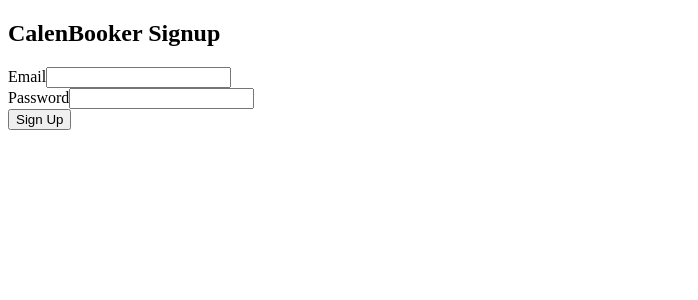
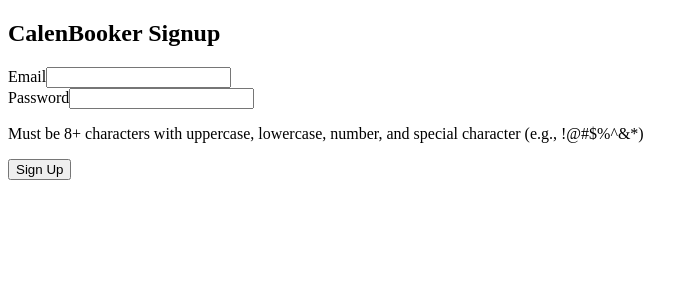
Before and after one commit to fakeneuron/CalenBooker, a React (Create React App) app in the folder frontend/: page / in a window 1280 px wide. Shown: the top 300 px of the page, without its empty margins (0-698 px from the left). Built offline with nearby package versions, Linux system fonts and the light colour scheme.

Commit message:
Enforced strong password requirements in SignupForm

```diff
--- a/frontend/src/forms/SignupForm.js
+++ b/frontend/src/forms/SignupForm.js
@@ -6,14 +6,28 @@
     email: '',
     password: '',
   });
+  const [passwordError, setPasswordError] = useState('');
 
   const handleChange = (e) => {
     const { name, value } = e.target;
     setFormData({ ...formData, [name]: value });
+    if (name === 'password') {
+      const strongPasswordRegex = /^(?=.*[a-z])(?=.*[A-Z])(?=.*\d)(?=.*[!@#$%^&*])[A-Za-z\d!@#$%^&*]{8,}$/;
+      if (!strongPasswordRegex.test(value)) {
+        setPasswordError('Password must be 8+ characters with uppercase, lowercase, number, and special character');
+      } else {
+        setPasswordError('');
+      }
+    }
   };
 
   const handleSubmit = async (e) => {
     e.preventDefault();
+    const strongPasswordRegex = /^(?=.*[a-z])(?=.*[A-Z])(?=.*\d)(?=.*[!@#$%^&*])[A-Za-z\d!@#$%^&*]{8,}$/;
+    if (!strongPasswordRegex.test(formData.password)) {
+      setPasswordError('Password must be 8+ characters with uppercase, lowercase, number, and special character');
+      return;
+    }
     try {
       const response = await axios.post('http://localhost:4001/signup', formData);
       alert(response.data.message);
@@ -44,9 +58,15 @@
             name="password"
             value={formData.password}
             onChange={handleChange}
-            className="w-full p-2 border rounded"
+            className={`w-full p-2 border rounded ${passwordError ? 'border-red-500' : ''}`}
             required
           />
+          <p className="text-sm text-gray-500 mt-1">
+            Must be 8+ characters with uppercase, lowercase, number, and special character (e.g., !@#$%^&*)
+          </p>
+          {passwordError && (
+            <p className="text-sm text-red-500 mt-1">{passwordError}</p>
+          )}
         </div>
         <button
           type="submit"
```
